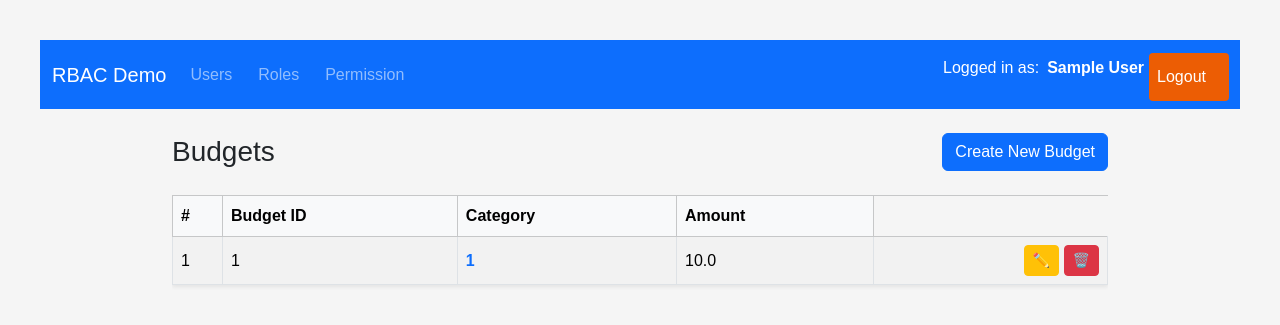
After one commit to thalath/Budget-and-Expense-thracking, a Flask app: page /budgets/ in a window 1280 px wide. The commit adds this page. Shown: the top 325 px of the page. Run offline with Flask 3, Linux system fonts and the light colour scheme; a user stored in the database is signed in; tables that the repository leaves empty hold one stand-in row (values such as "Sample post").

Commit message:
Created Budgets

```diff
--- a/app/__init__.py
+++ b/app/__init__.py
@@ -27,12 +27,14 @@ def create_app(config_class: type[Config] = Config):
     from app.routes.permission_routes import permission_bp
     from app.routes.auth_routes import auth_bp
     from app.routes.category_routes import category_bp
+    from app.routes.budget_routes import budget_bp
 
     app.register_blueprint(user_bp)
     app.register_blueprint(role_bp)
     app.register_blueprint(permission_bp)
     app.register_blueprint(auth_bp)
     app.register_blueprint(category_bp)
+    app.register_blueprint(budget_bp)
 
     # 👇 Add this block to "/" goes to the users list
     @app.route("/")
--- a/app/forms/__init__.py
+++ b/app/forms/__init__.py
@@ -2,6 +2,7 @@ from app.forms.user_forms import UserCreateForm, UserEditForm, ConfirmDeleteForm
 from app.forms.role_forms import RoleCreateForm, RoleEditForm, RoleConfirmDeleteForm
 from app.forms.permission_forms import PermissionCreateForm, PermissionEditForm, PermissionConfirmDeleteForm
 from app.forms.category_forms import CategoryCreateForm, CategoryEditForm, CategoryConFirmDeleteForm
+from app.forms.budgets_forms import BudgetCreateForm, BudgetEditForm, BudgetConfirmDeleteForm
 
 __all__ = [
     "UserCreateForm",
@@ -15,6 +16,9 @@ __all__ = [
     "PermissionConfirmDeleteForm",
     "CategoryCreateForm",
     "CategoryEditForm",
-    "CategoryConFirmDeleteForm"
+    "CategoryConFirmDeleteForm",
+    "BudgetCreateForm",
+    "BudgetEditForm",
+    "BudgetConfirmDeleteForm"
 
 ]
--- a/app/models/expense_budget.py
+++ b/app/models/expense_budget.py
@@ -11,11 +11,13 @@ class Category(db.Model):
 
 
 class Budget(db.Model):
+    __tablename__ = "budgets"
     id = db.Column(db.Integer, primary_key=True)
     category_id = db.Column(db.Integer, db.ForeignKey("categories.id"))
     amount = db.Column(db.Float, nullable=False)
 
 class Expense(db.Model):
+    __tablename__="expenses"
     id = db.Column(db.Integer, primary_key=True)
     category_id = db.Column(db.Integer, db.ForeignKey("categories.id"))
     amount = db.Column(db.Float, nullable=False)
--- a/app/routes/__init__.py
+++ b/app/routes/__init__.py
@@ -3,3 +3,4 @@ from app.routes.role_routes import role_bp
 from app.routes.permission_routes import permission_bp
 from app.routes.auth_routes import auth_bp
 from app.routes.category_routes import category_bp
+from app.routes.budget_routes import budget_bp
--- /dev/null
+++ b/app/routes/budget_routes.py
@@ -0,0 +1,82 @@
+from flask import Blueprint, render_template, redirect, flash, abort, url_for
+from flask_login import login_required
+from app.forms.budgets_forms import (
+   BudgetCreateForm as BCF,
+   BudgetEditForm as BEF,
+   BudgetConfirmDeleteForm as BCDF
+)
+from app.services.budget_service import BudgetService as BS
+
+budget_bp = Blueprint("budgets", __name__, url_prefix="/budgets")
+
+@budget_bp.route("/")
+@login_required
+def index():
+    budgets = BS.get_all_budget()
+    return render_template("budgets/index.html", budgets=budgets)
+
+@budget_bp.route("/<int:budget_id>")
+@login_required
+def detail(budget_id: int):
+    budget = BS.get_Budget_by_id(budget_id)
+    if budget is None:
+        abort(404)
+    return render_template("budgets/detail.html", budget=budget)
+
+@budget_bp.route("/create", methods=["GET", "POST"])
+@login_required
+def create():
+    form = BCF()
+    if form.is_submitted():
+        data = {
+            "amount": form.amount.data
+        }
+
+        category_id = form.category_id.data or None
+
+        budget = BS.create_Budget(data, category_id)
+        flash(f"Budget '{budget.id}' was create successfully.", "success")
+        return redirect(url_for("budgets.index"))
+
+    return render_template("budgets/create.html", form=form)
+
+@budget_bp.route("/<int:budget_id>/edit", methods=["GET", "POST"])
+@login_required
+def edit(budget_id: int):
+    budget = BS.get_Budget_by_id(budget_id)
+    if budget is None:
+        abort(404)
+    form = BEF(original_budget=budget, obj=budget)
+
+    if form.validate_on_submit():
+        data = {
+            "amount": form.amount.data
+        }
+        category_id = form.category_id.data or None
+
+        BS.update_Budget(budget, data, category_id)
+        flash(f"Budget: '{budget}' was updated successfully", "success")
+        return redirect(url_for("budgets.detail", budget_id=budget.id))
+
+    return render_template("budgets/edit.html", form=form, budget=budget)
+
+@budget_bp.route("/<int:budget_id>/delete", methods=["GET"])
+@login_required
+def delete_confirm(budget_id):
+    budget = BS.get_Budget_by_id(budget_id)
+    if budget is None:
+        abort(404)
+    form = BCDF()
+    return render_template("budgets/delete_confirm.html", budget=budget, form=form)
+
+
+@budget_bp.route("/<int:budget_id>/delte", methods=["POST"])
+@login_required
+def delete(budget_id:int):
+    budget = BS.get_Budget_by_id(budget_id)
+    if budget is None:
+        abort(404)
+
+    BS.delete(budget)
+    flash("Category delete succesfully", "success")
+    return redirect(url_for("categories.index"))
--- a/app/services/__init__.py
+++ b/app/services/__init__.py
@@ -3,11 +3,14 @@ from app.services.role_service import RoleService
 from app.services.permission_service import Permission
 from app.services.expert_engine import analyze_category
 from app.services.category_service import Category
+from app.services.budget_service import Budget
+
 
 __all__ = [
     "UserService",
     "RoleService",
     "Permission",
     "Category",
-    "analyze_category"
+    "analyze_category",
+    "Budget"
 ]
--- /dev/null
+++ b/app/services/budget_service.py
@@ -0,0 +1,41 @@
+from typing import List, Optional
+from app.models.expense_budget import Budget, Category
+from extensions import db
+
+class BudgetService:
+    @staticmethod
+    def get_all_budget() -> List[Budget]:
+        return Budget.query.order_by(Budget.id.desc()).all()
+
+    @staticmethod
+    def get_Budget_by_id(Budget_id: int) -> Optional[Budget]:
+        return Budget.query.get(Budget_id)
+
+    @staticmethod
+    def create_Budget(data: dict, category_id: Optional[int] = None) -> Budget:
+        budget = Budget(
+            amount = data["amount"]
+        )
+        if category_id:
+            c = db.session.get(Category, category_id)
+            if c:
+                budget.category_id = [c]
+        db.session.add(budget)
+        db.session.commit()
+        return budget
+
+    @staticmethod
+    def update_Budget(budget: Budget, data: dict, category_id: Optional[int] = None) -> Budget:
+        budget.amount = data["amount"]
+        if category_id:
+            c = db.session.get(Category, category_id)
+            if c:
+                budget.category_id = [c]
+
+        db.session.commit()
+        return budget
+
+    @staticmethod
+    def delete(budget: Budget) -> None:
+        db.session.delete(budget)
+        db.session.commit()
--- /dev/null
+++ b/app/templates/budgets/index.html
@@ -0,0 +1,69 @@
+{% extends "layouts/base.html" %}
+{% block title %}Budget List{% endblock  %}
+
+{% block content %}
+<div class="d-flex justify-content-between align-items-center mb-4">
+    <h1 class="h3 mb-0">Budgets</h1>
+    <a href="{{ url_for('budgets.create') }}" class="btn btn-primary">Create New Budget</a>
+</div>
+
+{% if budgets %}
+<div class="table-responsive">
+    <table class="table table-striped table-bordered align-middle shadow-sm">
+        <thead class="table-light">
+            <tr>
+                <th style="width: 50px">#</th>
+                <th>Budget ID</th>
+                <th>Category</th>
+                <th>Amount</th>
+            </tr>
+        </thead>
+        <tbody>
+            {% for budget in budgets %}
+            <tr>
+                <td>{{ loop.index }}</td>
+                <td>{{ budget.id }}</td>
+
+
+                <td>
+                    <a
+                    href="{{ url_for('budgets.detail', budget_id=budget.id) }}"
+                    class="text-decoration-none fw-semibold"
+                    >
+                    {{ budget.category_id }}
+                </a>
+            </td>
+            <td>{{ budget.amount }}</td>
+
+                <td class="text-end">
+                    <!-- Edit -->
+                    <a
+                        href="{{ url_for('budgets.edit', budget_id = budget.id) }}"
+                        class="btn btn-sm btn-warning"
+                        title="Edit"
+                    >
+                    ✏️
+                    </a>
+
+                    <!-- Delete(go to custom delete confirmation page) -->
+                    <a
+                        href="{{ url_for('budgets.delete_confirm', budget_id = budget.id) }}"
+                        class="btn btn-sm btn-danger"
+                        title="Delete"
+                    >
+                    🗑️
+                    </a>
+                </td>
+            </tr>
+            {% endfor %}
+        </tbody>
+    </table>
+</div>
+{% else %}
+<div class="alert alert-info">
+    No Budgets found
+    <a href="{{ url_for('budgets.create') }}">Create the first Budget</a>.
+</div>
+{% endif %}
+
+{% endblock %}
--- a/app/templates/categories/_form.html
+++ b/app/templates/categories/_form.html
@@ -14,5 +14,5 @@
 
 <div>
     {{ form.submit(class="btn btn-primary") }}
-    <a href="{{ url_for('users.index') }}" class="btn btn-secondary"> Cancel</a>
+    <a href="{{ url_for('categories.index') }}" class="btn btn-secondary"> Cancel</a>
 </div>
```
Also changed, not shown: app/forms/budgets_forms.py (added, +64 -0 lines), app/templates/budgets/_form.html (added, +29 -0 lines), app/templates/budgets/create.html (added, +9 -0 lines), app/templates/budgets/delete_confirm.html (added, +24 -0 lines), app/templates/budgets/detail.html (added, +23 -0 lines), app/templates/budgets/edit.html (added, +9 -0 lines), instance/expense_tracking_system.db.
